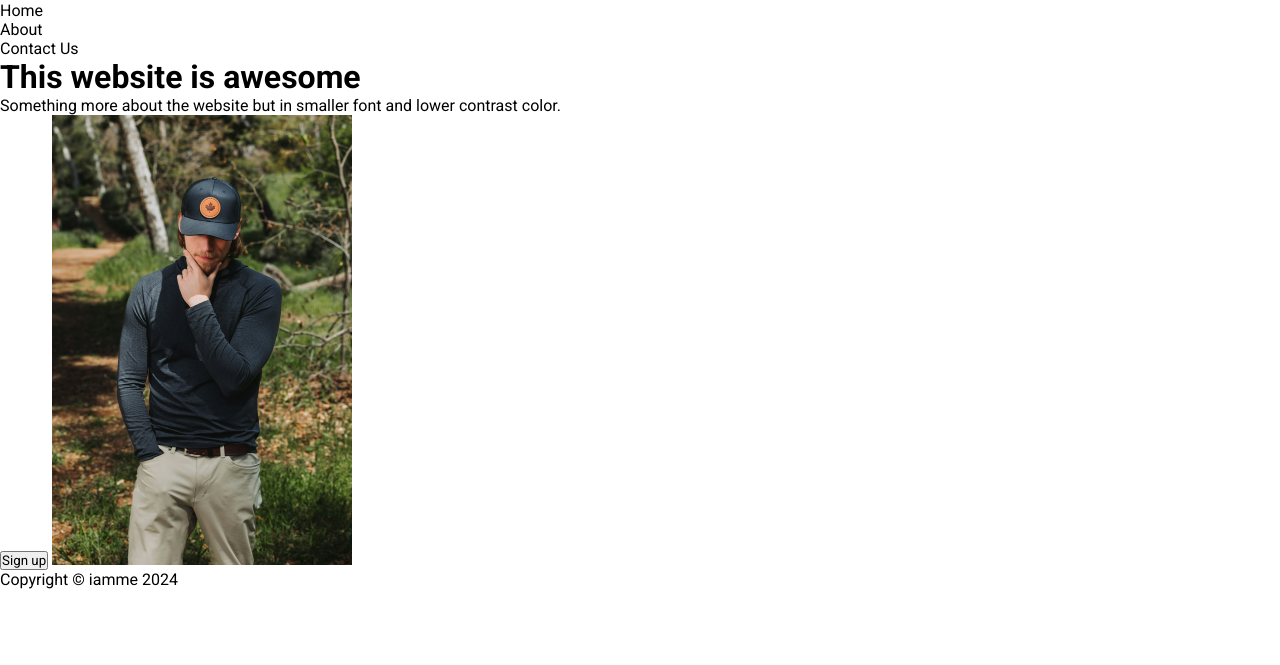
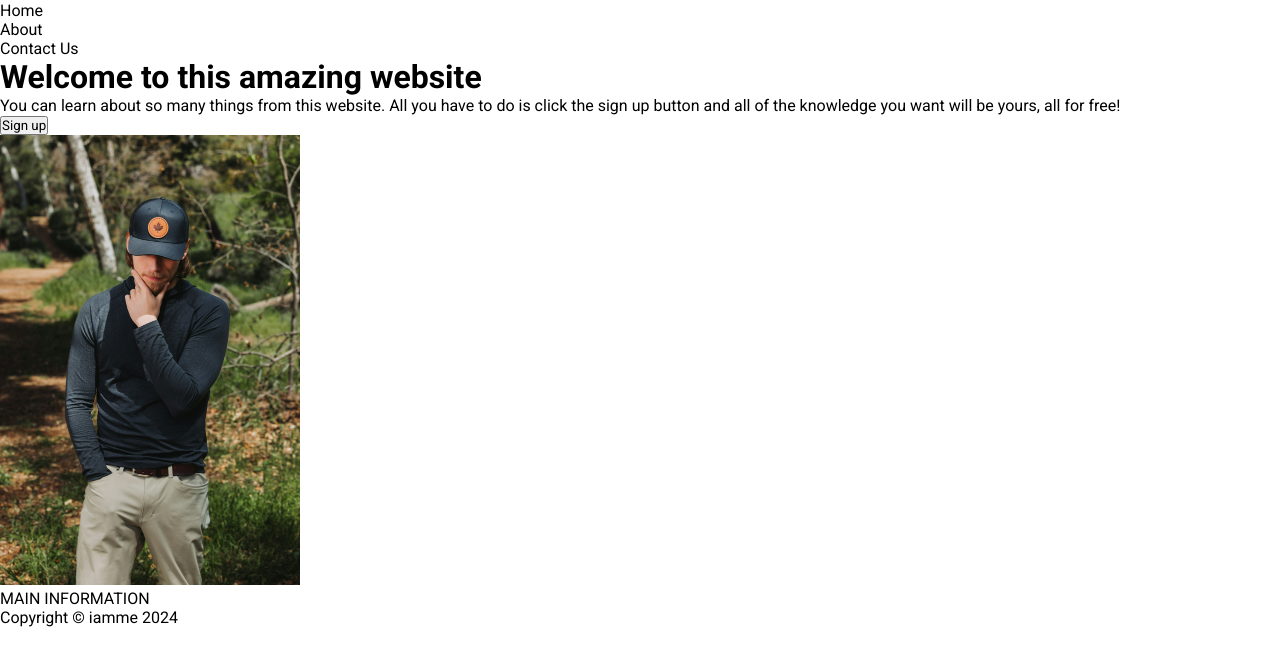
Before and after one commit to gregoriusavip/landing-page, a plain HTML site: page index.html in a window 1280 px wide. Shown: the part 53-718 px from the top of the page. Drawn offline with Linux system fonts and the light colour scheme.

Commit message:
Refactor for wrapper header part div

```diff
--- a/index.html
+++ b/index.html
@@ -16,21 +16,30 @@
 
 <body>
     <header>
+        <div class="header-top">
             <img src="./images/logo.svg" alt="brown leaf icon" width="50" height="50">
             <ul>
                 <li><a>Home</a></li>
                 <li><a>About</a></li>
                 <li><a>Contact Us</a></li>
             </ul>
-        <div class="Hero">
-            <h1>This website is awesome</h1>
+        </div>
+        <div class="hero">
+            <div class="hero-info">
+                <h1>Welcome to this amazing website</h1>
                 <section>
-                Something more about the website but in smaller font and lower contrast color.
+                    You can learn about so many things from this website. All you have to do is click the sign up
+                    button and all of the knowledge you want will be yours, all for free!
                 </section>
                 <button class="sign-up">Sign up</button>
-            <img src="./images/hero-img.jpg" alt="Man wearing our heat-pressed leather patch hat in the forest." width="300" height="450">
+            </div>
+            <img src="./images/hero-img.jpg" alt="Man wearing our heat-pressed leather patch hat in the forest."
+                width="300" height="450" class="img">
         </div>
     </header>
+    <main>
+        MAIN INFORMATION
+    </main>
     <footer>
         Copyright © iamme 2024
     </footer>
```
Lines whose indentation alone changed are shown as unchanged.
